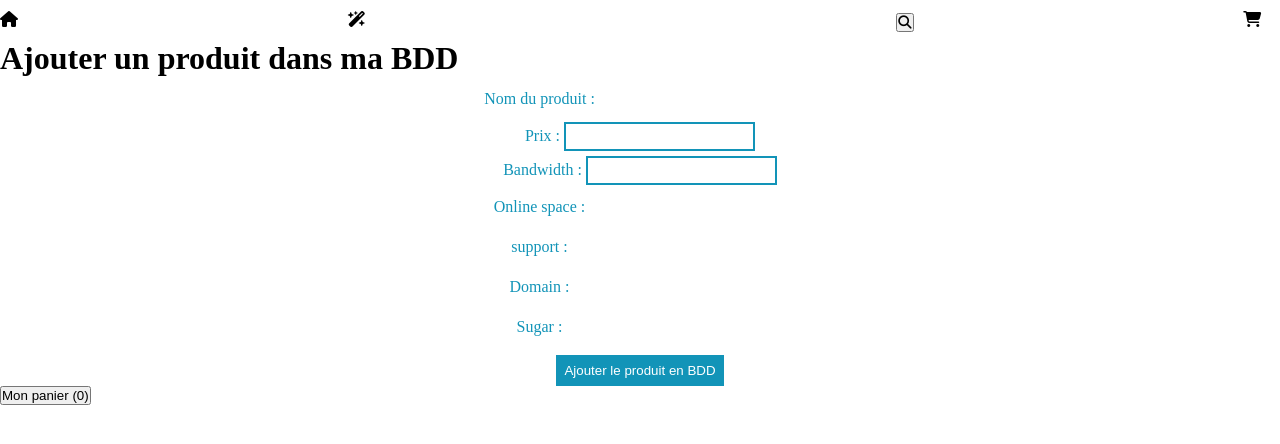
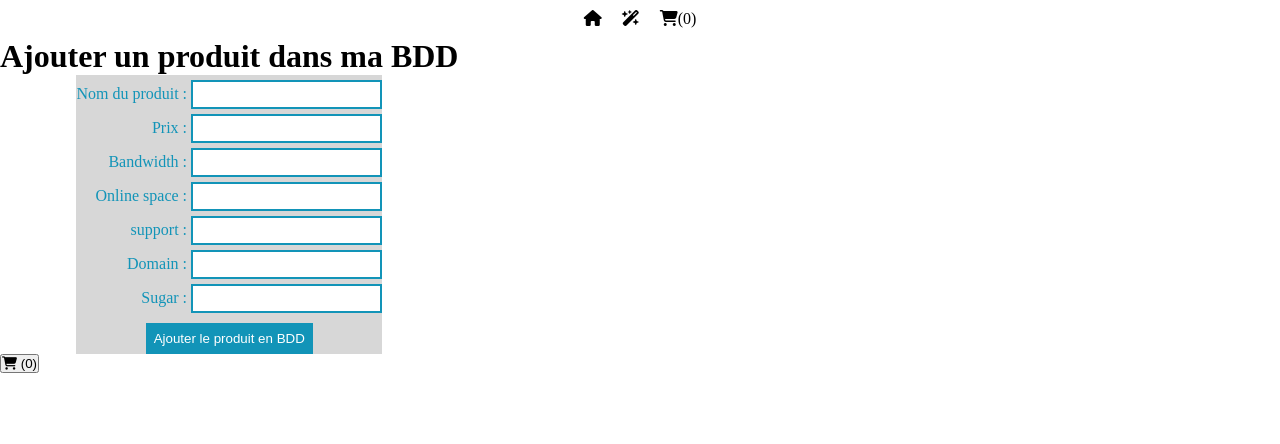
Before and after one commit to Seb-Pot-Dev/Landing_Page, a PHP site: page /admin.php in a window 1280 px wide. Shown: the top 444 px of the page. Run offline with PHP 8.4, Linux system fonts and the light colour scheme; some libraries are stand-ins or nearby versions.

Commit message:
more css for pricing, cart and index and more fn

```diff
--- a/admin.php
+++ b/admin.php
@@ -15,17 +15,11 @@ session_start();
 
 <body>
     <header>
-    </header>
-<div class="body">
-    <main>
         <nav>
-            <a href="index.php"><i class="fa-solid fa-house"></i></a>
-            <a href="admin.php"><i class="fa-solid fa-wand-magic-sparkles"></i></a>
-            <form action="search.php" method="post">
-                <input type="text" name="search">
-                <button type="submit"><i class="fa-solid fa-magnifying-glass"></i></button>
-            </form>
-            <a href="recap.php"><i class="fa-solid fa-cart-shopping"></i>(<?php
+            <ul class="nav-container">
+            <a href="index.php" class="nav-items-admin"><i class="fa-solid fa-house"></i></a>
+            <a href="admin.php" class="nav-items-admin"><i class="fa-solid fa-wand-magic-sparkles"></i></a>
+            <a href="recap.php" class="nav-items-admin"><i class="fa-solid fa-cart-shopping"></i>(<?php
                                                                             $total = 0;
                                                                             if (isset($_SESSION['products'])) {
                                                                                 foreach ($_SESSION['products'] as $index => $product) {
@@ -33,7 +27,11 @@ session_start();
                                                                                 }
                                                                             }
                                                                             echo $total ?>)</a>
-        </nav>
+            </ul>
+    </nav>
+    </header>
+<div class="body">
+    <main>
 
         <?php
         // Check if a message is set in the session
@@ -54,46 +52,46 @@ session_start();
         }
         ?>
         <!-- CONTAINER -->
-        <div id="container">
+        <div class="admin-action">
             <h1>Ajouter un produit dans ma BDD</h1>
-            <form action="traitement.php?action=addProductToDatabase" method="post">
-                <p class='form'>
+            <form class="form-container" action="traitement.php?action=addProductToDatabase" method="post">
+                <p class='form-items'>
                     <label>
                         Nom du produit :
                         <input type="text" name="name">
                     </label>
                 </p>
-                <p class='form'>
+                <p class='form-items'>
                     <label>
                         Prix :
                         <input type="number" name="price">
                     </label>
                 </p>
-                <p class='form'>
+                <p class='form-items'>
                     <label>
                         Bandwidth :
                         <input type="number" name="bandwidth" >
                     </label>
                 </p>
-                <p class='form'>
+                <p class='form-items'>
                     <label>
                         Online space :
                         <input type="text" name="online space">
                     </label>
                 </p>
-                <p class='form'>
+                <p class='form-items'>
                     <label>
                     support :
                         <input type="text" name="support" >
                     </label>
                 </p>
-                <p class='form'>
+                <p class='form-items'>
                     <label>
                     Domain :
                         <input type="text" name="Domain" >
                     </label>
                 </p>
-                <p class='form'>
+                <p class='form-items'>
                     <label>
                     Sugar :
                         <input type="text" name="Sugar" >
@@ -105,8 +103,8 @@ session_start();
             </form>
         </div>
 
-        <button id="basket" onclick="location.href='recap.php'" type="button">
-            Mon panier (<?php
+        <button class="basket" onclick="location.href='recap.php'" type="button">
+        <i class="fa-solid fa-cart-shopping"></i> (<?php
                 $total = 0;
                 if (isset($_SESSION['products'])) {
                     foreach ($_SESSION['products'] as $index => $product) {
--- a/style.css
+++ b/style.css
@@ -3,6 +3,7 @@
   --primary-color: #1294b8;
   --secondary-color: white;
   --tertiary-color: black;
+  --fourthiary-color: rgb(215, 215, 215);
 }
 *{
     margin: 0;
@@ -52,7 +53,7 @@ nav h1 {
     color: var(--secondary-color);
     text-decoration: none;
     padding: 10px;
-    display: inline-block;
+    display: flex
 }
 .nav-items:hover {
     color: var(--tertiary-color);
@@ -93,12 +94,7 @@ section#HOME {
   max-width: 15%;
   height: auto;
 }
-input[type="text"] {
-  background-color: var(--secondary-color);
-  color: var(--primary-color);
-  border: none;
-  padding: 10px;
-}
+
 
 .illustration-home img {
   width: 100%;
@@ -121,7 +117,7 @@ input {
 }
 
 input:hover {
-  background-color: grey;
+  background-color: rgb(227, 227, 227);
   color: var(--primary-color);
   border-radius: 10px;
 }
@@ -191,22 +187,8 @@ section#PRICING h2{
     flex-direction: row;
     justify-content: center;
     max-width: 100%
-}
-.offers a.offer-details-container{
-  display: flex;
-  flex-direction: column;
-  align-items: center;
-  text-align: center;
-  margin: 10px;
-  padding: 10px;
-  list-style-type: none;
-  border: 1px solid black;
-  border-radius: 5px;
-  color: rgb(0, 0, 0);
-  min-width:fit-content;
-  width: 30%;
-  height: auto;}
-/* .offer-details-container{
+  }
+  .offers a.offer-details-container{
     display: flex;
     flex-direction: column;
     align-items: center;
@@ -214,13 +196,116 @@ section#PRICING h2{
     margin: 10px;
     padding: 10px;
     list-style-type: none;
+    min-width:fit-content;
+    width: 30%;
+    height: auto;
+    background-color:#ffffff;
     border: 1px solid black;
     border-radius: 5px;
     color: rgb(0, 0, 0);
-    min-width:fit-content;
-    width: 30%;
-    height: auto;
-} */
-h5{
+  }
+  h5{
     font-weight: 900;
   }
+
+  ul.offer-details-list{
+    display: flex;
+    flex-direction: column;
+    /* align-items: flex-start; */
+    justify-content: space-between;
+  }
+  div.details-box{
+    display: flex;
+    flex-direction: flex-start;
+    justify-content: space-between;
+    max-width: 100%;
+    margin: 5px;
+  }
+/* -- ADMIN -- */
+.admin-action{
+  display: flex;
+  justify-content: center;
+  align-items: center;
+  flex-direction: column;
+  max-width: fit-content;
+}
+form.form-container{
+  background-color:  var(--fourthiary-color);
+  display: flex;
+  flex-direction: column;
+  justify-content: center;
+
+
+}
+.form-items{
+display: flex;
+justify-content: flex-end;
+align-items: flex-end;
+
+
+}
+.form-items label{
+  color:  var(--primary-color);
+
+}
+.nav-items-admin {
+  color: var(--tertiary-color);
+  text-decoration: none;
+  padding: 10px;
+  display: flex
+}
+
+/* -- BASKET -- */
+
+table {
+  width: 80%;
+  margin: 0 auto;
+  border-collapse: collapse;
+}
+
+th, td {
+  text-align: left;
+  padding: 8px;
+}
+
+th {
+  background-color: #f2f2f2;
+}
+
+tr:nth-child(even) {
+  background-color: #f9f9f98f;
+}
+
+.minusAndPlus {
+  display: flex;
+  align-items: center;
+}
+.minusAndPlus a{
+  color: black;
+}
+
+.minus, .plus {
+  cursor: pointer;
+  padding: 0 8px;
+}
+
+.deleteProduct {
+  float: right;
+  cursor: pointer;
+  color: red;
+}
+
+.totalProduct {
+  font-weight: bold;
+}
+
+.deleteBasketCell, .backHomeCell {
+  text-align: center;
+}
+td.deleteBasketCell a, td.backHomeCell a.backHome{
+  background-color: var(--primary-color);
+  color: rgb(255, 255, 255);
+  /* border: none; */
+  padding: 4px;
+  cursor: pointer;
+}
```
Also changed, not shown: db-functions.php (+21 -3 lines), index.php (+29 -9 lines), recap.php (+11 -11 lines).
